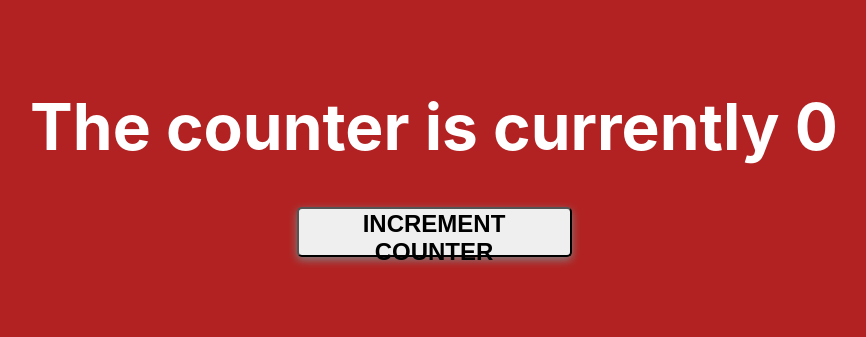
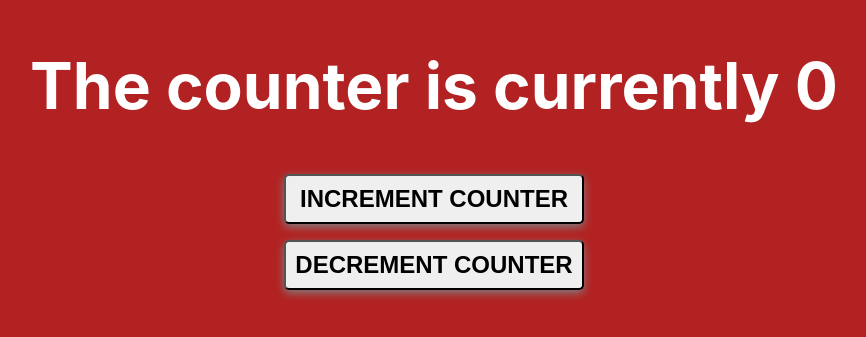
Before and after one commit to kgallagher52/jest-enzyme-react-testing, a React (Create React App) app: page / in a window 1280 px wide. Shown: the part 249-586 px from the top of the page, without its empty margins (206-1072 px from the left). Built offline with nearby package versions, Linux system fonts and the light colour scheme.

Commit message:
Refactored and wrote more tests to have better coverage and better UX

```diff
--- a/src/App.css
+++ b/src/App.css
@@ -15,7 +15,7 @@ h1 {
 }
 
 button {
-  width:275px;
+  width:300px;
   height: 50px;
   border-radius: 5px;
   box-shadow: gray 0px 3px 8px;
@@ -24,8 +24,15 @@ button {
   text-transform: uppercase;
   transition: ease-in-out 0.3s;
   cursor: pointer;
+  margin:8px 0;
 }
 button:hover {
   background: black;
   color: #fff;
 }
+.error {
+  font-size: 2rem;
+}
+.hidden {
+  display: none;
+}
--- a/src/App.js
+++ b/src/App.js
@@ -2,26 +2,61 @@ import React, { Component } from 'react';
 import './App.css';
 
 class App extends Component {
-  constructor(props) {
-    super(props)
+	constructor(props) {
+		super(props);
 
-    this.state = {
-      counter: 0
+		this.state = {
+			counter: 0,
+			error: false
+		};
+
+		// need to bind this for decrementCounter and incrementCounter, since they use
+		// this.state and this.setState
+		this.decrementCounter = this.decrementCounter.bind(this);
+		this.incrementCounter = this.incrementCounter.bind(this);
+	}
+  // for challenge #2, the behavior for decrement is complicated enough
+  // that I separated the function from the jsx.
+  decrementCounter() {
+    if (this.state.counter === 0) {
+      this.setState({ error: true });
+    } else {
+      this.setState({ counter: this.state.counter - 1 });
     }
   }
+
+  // for challenge #3, I separated the incrementCounter onClick
+  incrementCounter() {
+    if (this.state.error) {
+      this.setState({ error: false });
+    }
+    this.setState({ counter: this.state.counter + 1 });
+  }
+
   render() {
+    // determine whether error is hidden based on state
+    const errorClass = this.state.error ? '' : 'hidden';
+
     return (
-      // Using data-test because it is used specific to test
       <div className="app-container" data-test="component-app">
-        <h1 data-test="counter-display">The counter is currently {this.state.counter}</h1>
-        <button
+      <h1 data-test="counter-display">The counter is currently {this.state.counter}</h1>
+      <div data-test="error-message" className={`error ${errorClass}`}>
+        The counter cannot go below 0
+      </div>
+      <button
         data-test="increment-button"
-        onClick={() => this.setState({ counter: this.state.counter + 1})}
+        onClick={this.incrementCounter}
         >
-          increment counter
-        </button>
+        Increment counter
+      </button>
+      <button
+        data-test="decrement-button"
+        onClick={this.decrementCounter}
+        >
+        Decrement counter
+      </button>
       </div>
-    )
+    );
   }
 }
 
```
Also changed, not shown: 1 other file (tests, documents, lock files or other folders).
